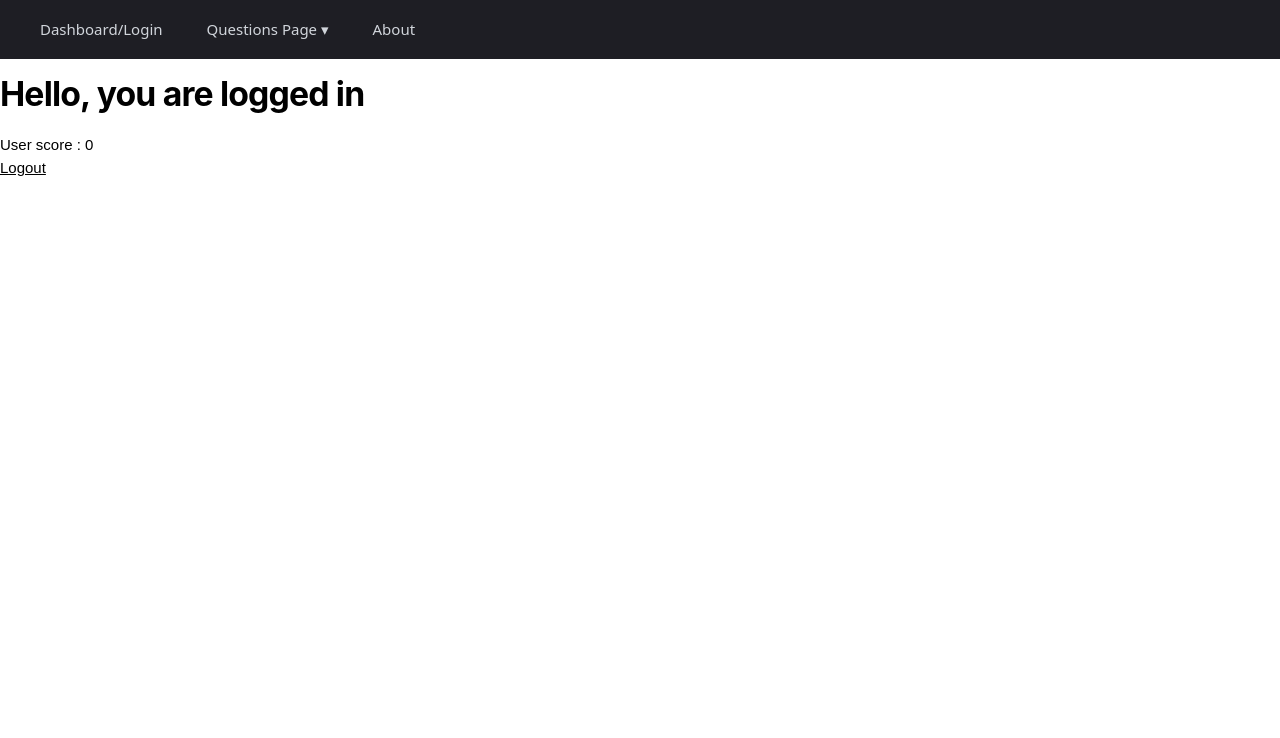
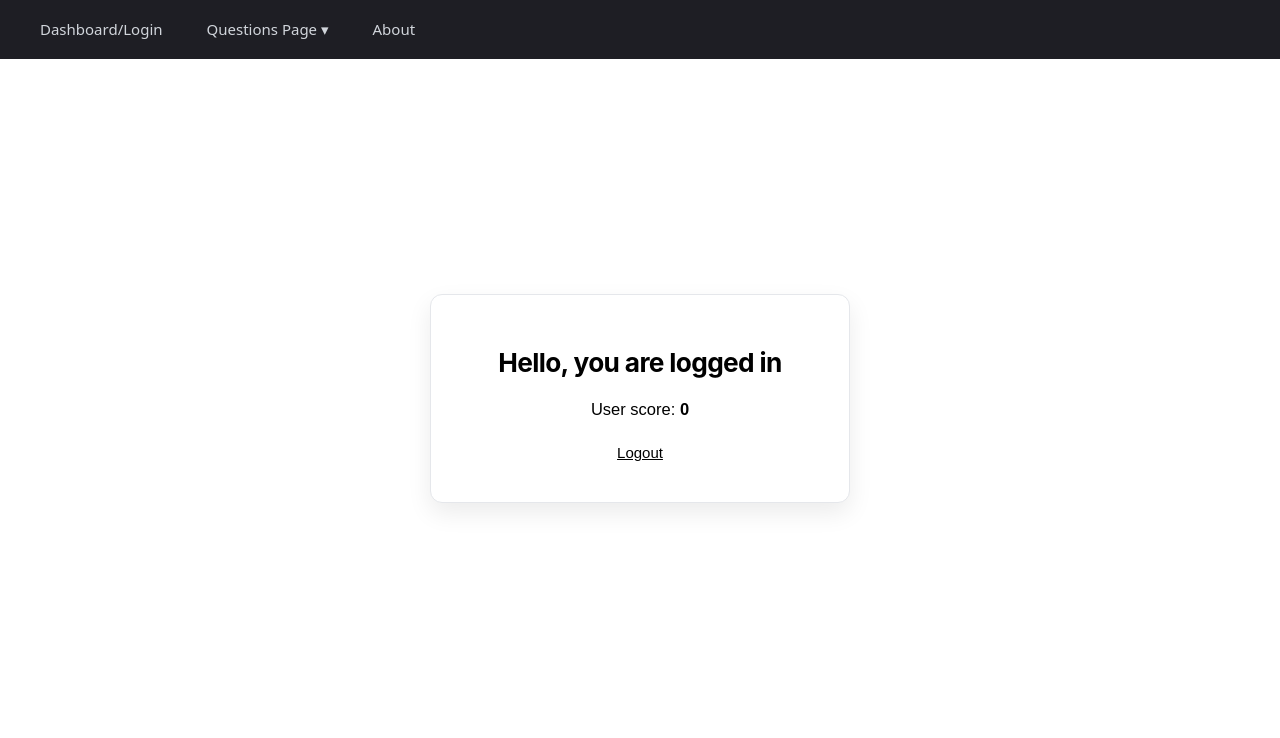
Before and after one commit to JustinHe12/year-12-project, a Flask app: page /dashboard in a window 1280 px wide. Shown: the top 738 px of the page. Run offline with Flask 3, Linux system fonts and the light colour scheme; the visitor is signed in with stand-in values (Sample User, id 1); data comes from the database, SQL or seed files in the repository.

Commit message:
Improved styling for dashboard page

```diff
--- a/static/style.css
+++ b/static/style.css
@@ -250,3 +250,12 @@ ul li a:hover,
     gap: 16px;
     margin-bottom: 20px;
 }
+
+.dashboard-card h1 {
+    font-size: 1.75rem;
+}
+
+.dashboard-score {
+    font-size: 1.1rem;
+    margin: 12px 0 20px;
+}
--- a/templates/dashboard.html
+++ b/templates/dashboard.html
@@ -1,6 +1,12 @@
 {%extends "layout.html"%}
 {% block body %}
-    <h1>Hello, you are logged in</h1>
-    <a> User score : {{ user_score }}</a> <br>
-    <a class="ex1" href="{{url_for('logout')}}">Logout</a>
+    <div class="auth-wrapper">
+        <div class="auth-card dashboard-card">
+            <h1>Hello, you are logged in</h1>
+            <p class="dashboard-score">User score: <strong>{{ user_score }}</strong></p>
+            <div class="auth-actions">
+                <a class="ex1" href="{{url_for('logout')}}">Logout</a>
+            </div>
+        </div>
+    </div>
 {% endblock %}
```
